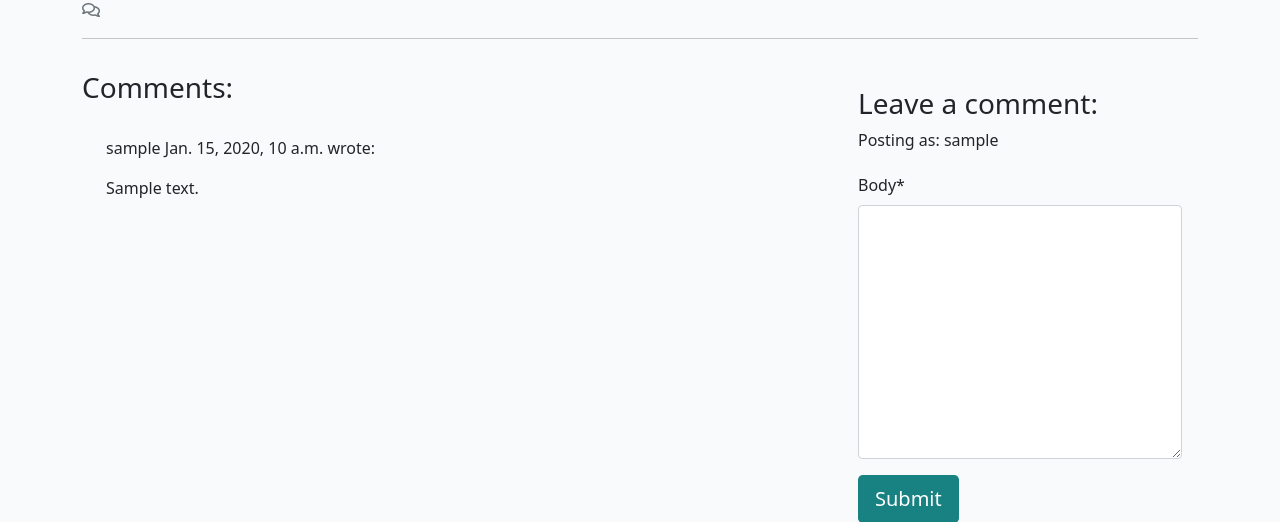
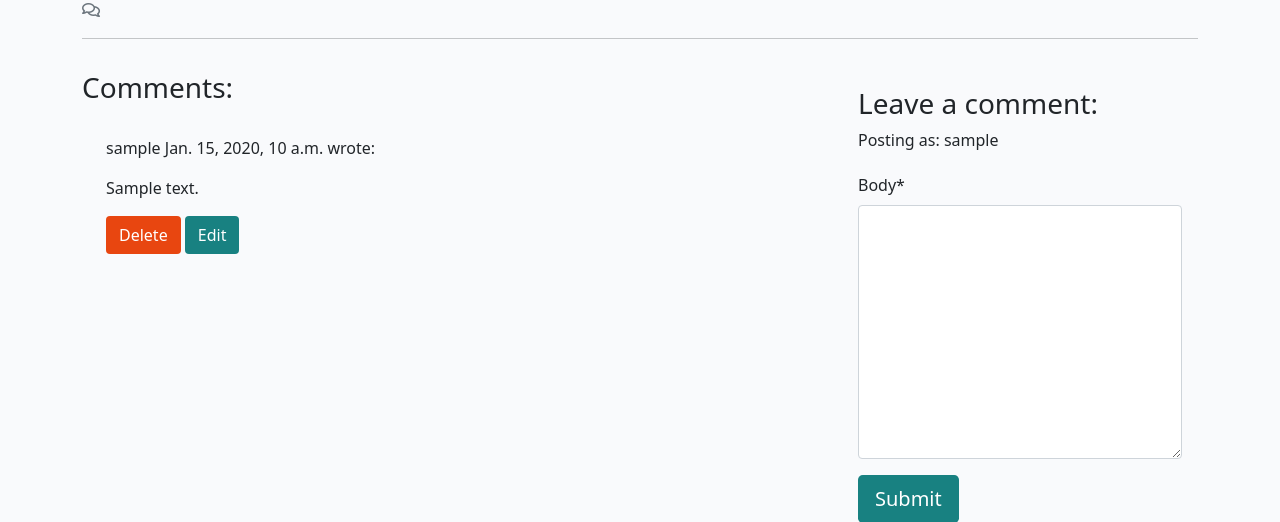
Before and after one commit to eneliviu/django-blog-py, a Django app: a page that uses templates/base.html in a window 1280 px wide. Shown: the part 494-1016 px from the top of the page. Run offline with Django 4.2, Linux system fonts and the light colour scheme; a user stored in the database is signed in; tables that the repository leaves empty hold one stand-in row (values such as "Sample post"); parts of the project's set-up code (start-up, migrations or seed data) failed here and were passed over; some libraries are stand-ins or nearby versions.

Commit message:
Add editing and deleting comments

```diff
--- a/blog/templates/blog/post_detail.html
+++ b/blog/templates/blog/post_detail.html
@@ -69,6 +69,20 @@
             This comment is awaiting approval
           </p>
           {% endif %}
+
+
+
+          {% if user.is_authenticated and comment.author == user %}
+
+          <button class="btn btn-delete" comment_id="{{ comment.id }}">
+            Delete
+          </button>
+
+          <button class="btn btn-edit" comment_id="{{ comment.id }}">
+            Edit
+          </button>
+          {% endif %}
+
         </div>
         <!-- Our for loop ends here -->
         {% endfor %}
@@ -81,15 +95,13 @@
         {% if user.is_authenticated %}
         <h3>Leave a comment:</h3>
         <p>Posting as: {{ user.username }}</p>
-          <form id="commentForm" method="post"
-            style="margin-top: 1.3em;">
+        <form id="commentForm" method="post" style="margin-top: 1.3em;">
           {{ comment_form | crispy }} <!--crispy filter rendering using Bootstrap 5 form controls and classes -->
-            {% csrf_token %}            <!--protect from cross-site attacks, needs to be added every time
+          {% csrf_token %} <!--protect from cross-site attacks, needs to be added every time
                                             we render a form.
                                             If you have more than one form on a page, you will need this tag on each of them.
                                         -->
-            <button id="submitButton" type="submit"
-              class="btn btn-signup btn-lg">Submit</button>
+          <button id="submitButton" type="submit" class="btn btn-signup btn-lg">Submit</button>
         </form>
         {% else %}
         <p>Log in to leave a comment</p>
@@ -100,8 +112,32 @@
   </div>
 </div>
 
+<!-- Delete confirmation modal -->
+<div class="modal fade" id="deleteModal" tabindex="-1" aria-labelledby="deleteModalLabel" aria-hidden="true">
+  <div class="modal-dialog">
+    <div class="modal-content">
+      <div class="modal-header">
+        <h5 class="modal-title" id="deleteModalLabel">Delete comment?</h5>
+        <button type="button" class="btn-close" data-bs-dismiss="modal" aria-label="Close"></button>
+      </div>
+      <div class="modal-body">
+        Are you sure you want to delete your comment?
+        This action cannot be undone.
+      </div>
+      <div class="modal-footer">
+        <button type="button" class="btn btn-secondary" data-bs-dismiss="modal">Close</button>
+        <a id="deleteConfirm" href="#" class="btn
+          btn-danger">Delete</a>
+      </div>
+    </div>
+  </div>
+</div>
 
 {% endblock content %}
+
+{% block extras %}
+<script src="{% static 'js/comments.js' %}"></script>
+{% endblock %}
 
 <!--
 '| safe' is a DTL filter that tells Django that this content is safe to be
--- a/blog/urls.py
+++ b/blog/urls.py
@@ -5,11 +5,20 @@ from django.urls import path
 
 urlpatterns = [
     path('', views.PostList.as_view(), name='home'),  # class-based view, requires as_view()
-    path('<slug:slug>/', views.post_detail, name='post_detail')  # url points to post_detail function-based view
+    path('<slug:slug>/', views.post_detail, name='post_detail'),  # url points to post_detail function-based view
     # '<slug:slug>/' is where the slug value is passed from the template's URL tag.
     # This urlpattern creates a url path of the domain path plus the slug value.
     # The slug is used for the blog post path as it uniquely identifies the post and
     # contains only characters valid for a URL.
     # slug before colon -> data type
     # slug after colon -> the post.slug value passed from the template (seen in the  browser bar)
+
+    path('<slug:slug>/edit_comment/<int:comment_id>',
+    views.comment_edit,
+    name='comment_edit'),
+
+    path('<slug:slug>/delete_comment/<int:comment_id>',
+    views.comment_delete,
+    name='comment_delete'),
+
 ]
--- a/blog/views.py
+++ b/blog/views.py
@@ -1,8 +1,10 @@
-from django.shortcuts import render, get_object_or_404
+from django.shortcuts import render, get_object_or_404, reverse
 from django.views import generic
 from django.contrib import messages
-from .models import Post
+from django.http import HttpResponseRedirect
+from .models import Post, Comment
 from .forms import CommentForm
+
 
 # Create your views here.
 
@@ -34,9 +36,7 @@ def post_detail(request, slug):
     comment_count = post.comments.filter(approved=True).count()
 
     if request.method == 'POST':
-        print('Received a POST request')
         comment_form = CommentForm(data=request.POST)
-        print(comment_form)
         if comment_form.is_valid():  # checks our model to see the constraints on our fields i.e. we don't try to write
                                      # a null value to the database
 
@@ -51,7 +51,7 @@ def post_detail(request, slug):
             comment.post = post
 
             # write the data to the database.
-            comment.save
+            comment.save()
 
             # When a message is added, it is displayed in the nav in base.html.
             messages.add_message(
@@ -85,3 +85,65 @@ def post_detail(request, slug):
                          # e.g. {"post": post}.
 
     )
+
+
+
+def comment_edit(request, slug, comment_id):
+    """
+    View to edit comments
+    """
+
+    if request.method == 'POST':
+
+        queryset = Post.objects.filter(status=1)
+        post = get_object_or_404(queryset, slug=slug)
+        comment = get_object_or_404(Comment, pk=comment_id)
+        comment_form = CommentForm(data=request.POST, instance=comment)
+
+        if comment_form.is_valid() and comment.author == request.user:
+            comment = comment_form.save(commit=False)
+            comment.post = post
+            comment.approved = False
+            comment.save()
+
+            messages.add_message(
+                request,
+                messages.SUCCESS,
+                'Comment updated!'
+            )
+
+        else:
+            messages.add_message(
+                request,
+                messages.ERROR,
+                'Error updating comment!'
+            )
+
+    return HttpResponseRedirect(reverse('post_detail', args=[slug]))
+
+
+def comment_delete(request, slug, comment_id):
+    """
+    View to delete comment
+    """
+
+    queryset = Post.objects.filter(status=1)
+    post = get_object_or_404(queryset, slug=slug)
+    comment = get_object_or_404(Comment, pk=comment_id)
+
+    if comment.author == request.user:
+        comment.delete()
+        messages.add_message(
+            request,
+            messages.SUCCESS,
+            'Comment deleted'
+        )
+    else:
+        messages.add_message(
+            request,
+            messages.ERROR,
+            'You can only delete your own comments!'
+        )
+
+
+    return HttpResponseRedirect(reverse('post_detail', args=[slug]))
--- /dev/null
+++ b/static/js/comments.js
@@ -0,0 +1,47 @@
+const editButtons = document.getElementsByClassName("btn-edit");
+const commentText = document.getElementById("id_body");
+const commentForm = document.getElementById("commentForm");
+const submitButton = document.getElementById("submitButton");
+
+const deleteModal = new bootstrap.Modal(document.getElementById("deleteModal"));
+const deleteButtons = document.getElementsByClassName("btn-delete");
+const deleteConfirm = document.getElementById("deleteConfirm");
+
+/*
+ * Initializes edit functionality for the provided edit buttons.
+ *
+ * For each button in the `editButtons` collection:
+ * - Retrieves the associated comment's ID upon click.
+ * - Fetches the content of the corresponding comment.
+ * - Populates the `commentText` input/textarea with the comment's content for editing.
+ * - Updates the submit button's text to "Update".
+ * - Sets the form's action attribute to the `edit_comment/{commentId}` endpoint.
+ */
+
+for (let button of editButtons) {
+    button.addEventListener("click", (e) => {
+        let commentId = e.target.getAttribute("comment_id");
+        let commentContent = document.getElementById(`comment${commentId}`).innerText;
+        commentText.value = commentContent;
+        submitButton.innerText = "Update";
+        commentForm.setAttribute("action", `edit_comment/${commentId}`);
+    });
+}
+
+/*
+ * Initializes deletion functionality for the provided delete buttons.
+ *
+ * For each button in the `deleteButtons` collection:
+ * - Retrieves the associated comment's ID upon click.
+ * - Updates the `deleteConfirm` link's href to point to the
+ * deletion endpoint for the specific comment.
+ * - Displays a confirmation modal (`deleteModal`) to prompt
+ * the user for confirmation before deletion.
+ */
+ for (let button of deleteButtons) {
+    button.addEventListener("click", (e) => {
+        let commentId = e.target.getAttribute("comment_id");
+        deleteConfirm.href = `delete_comment/${commentId}`;
+        deleteModal.show();
+    });
+}
--- a/static/js/script.js
+++ /dev/null
@@ -1 +0,0 @@
-console.log('Message!')
--- a/templates/base.html
+++ b/templates/base.html
@@ -144,9 +144,9 @@
         integrity="sha384-gtEjrD/SeCtmISkJkNUaaKMoLD0//ElJ19smozuHV6z3Iehds+3Ulb9Bn9Plx0x4" crossorigin="anonymous">
         </script>
 
-    <script src="{% static 'js/script.js' %}">
 
-    </script>
+    {% block extras %}
+    {% endblock %}
 </body>
 
 </html>
```
Lines whose indentation alone changed are shown as unchanged.
